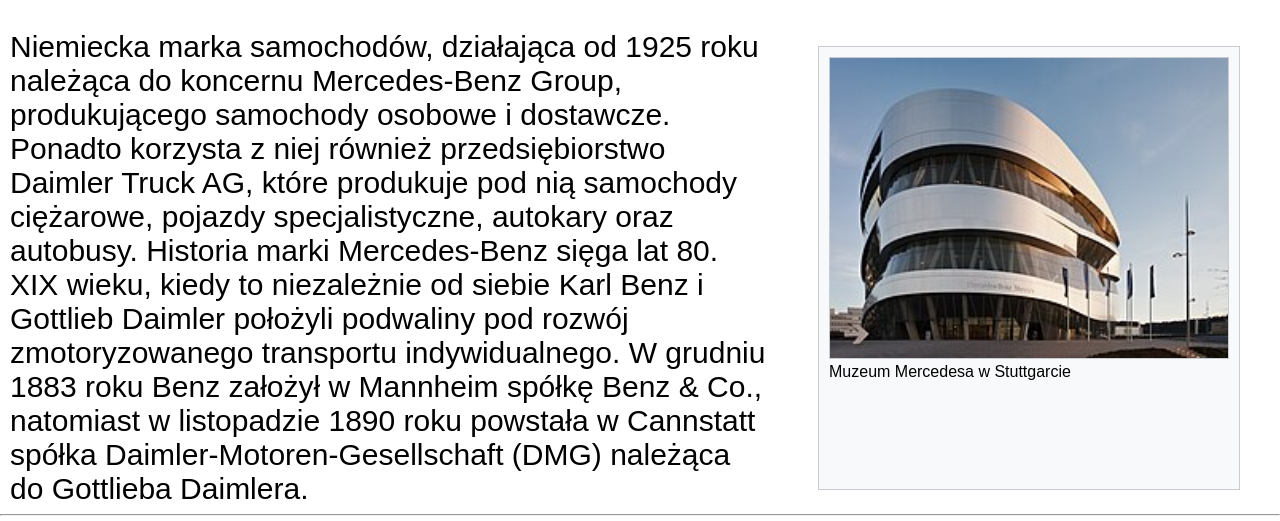
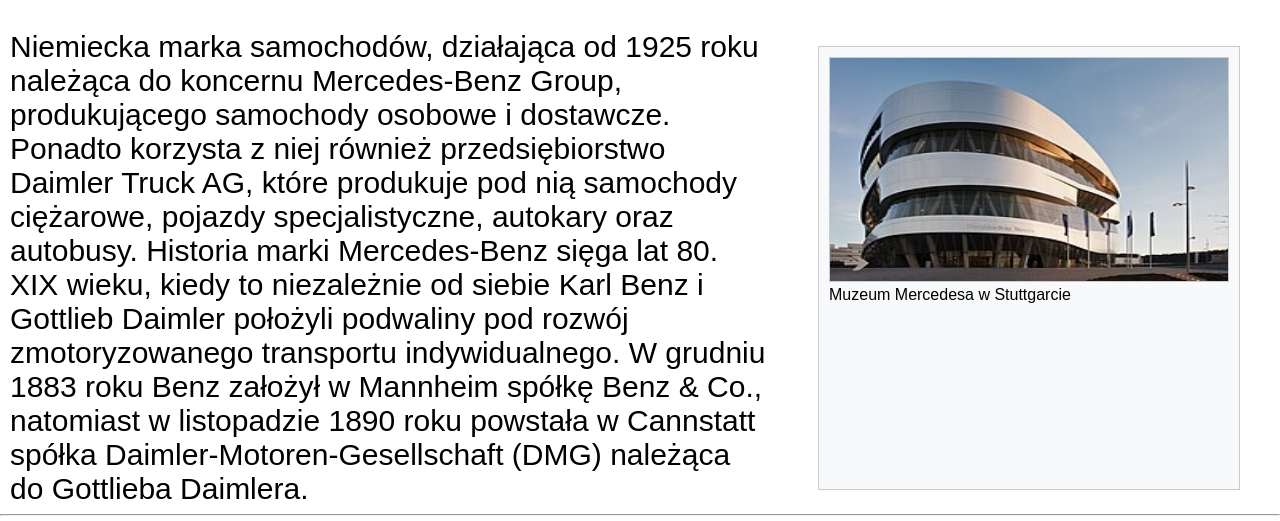
Before and after one commit to TexepPL/Motoryzacja, a plain HTML site: page index.html in a window 1280 px wide. Shown: the part 235-756 px from the top of the page. Drawn offline with Linux system fonts and the light colour scheme.

Commit message:
Update style.css

```diff
--- a/style.css
+++ b/style.css
@@ -100,5 +100,8 @@ p {
 }
 
 img {
+    width: 400px;
+    height: 225px;
+
     border: 1px solid #c8ccd1;
 }
```
